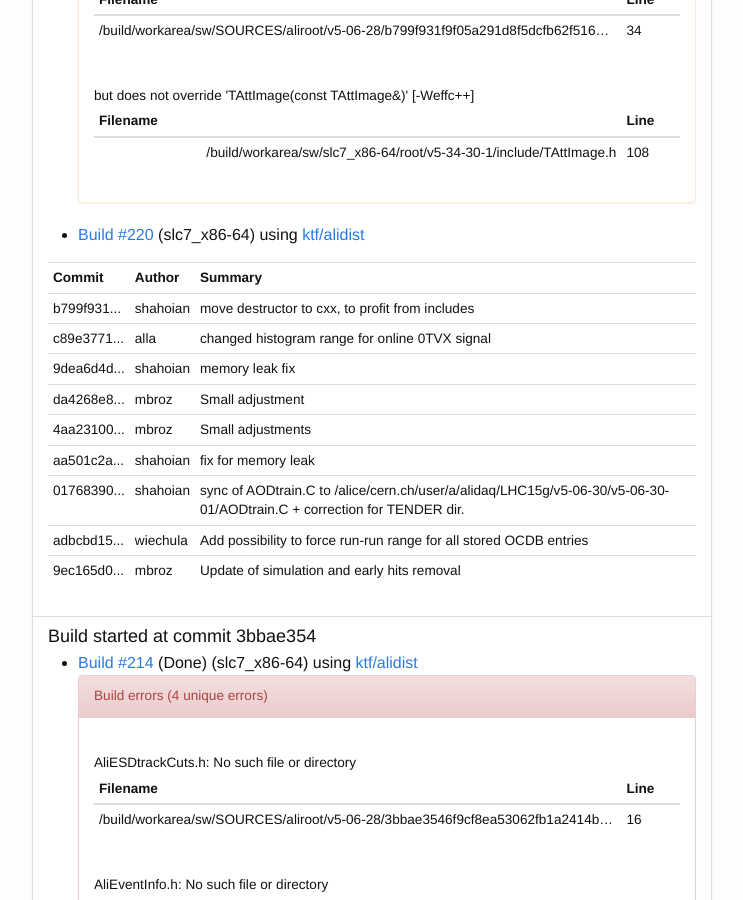
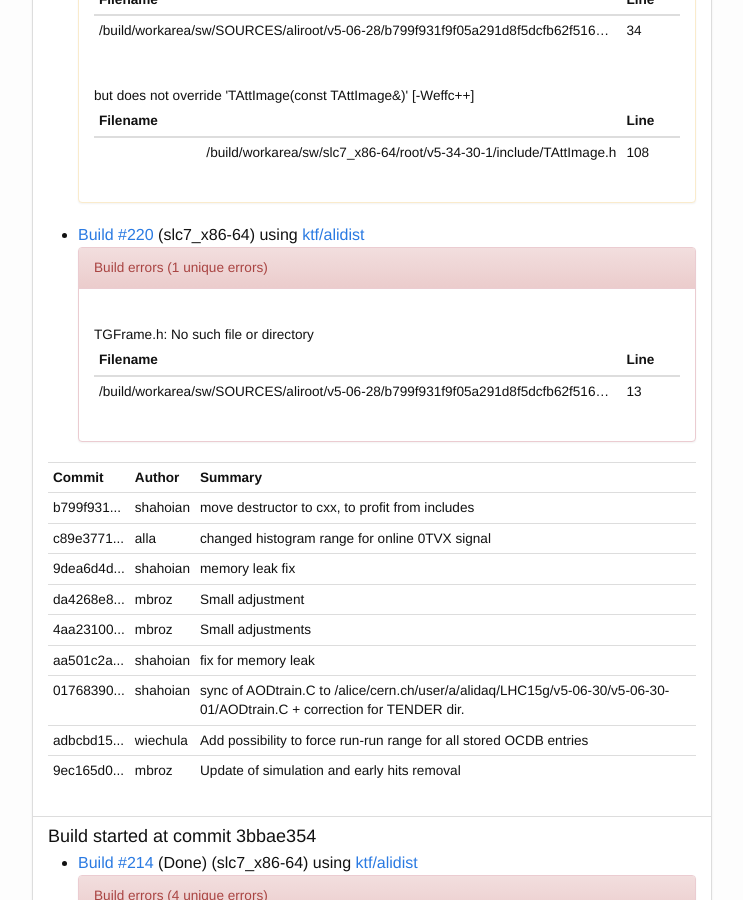
Before and after one commit to alisw/alisw.github.io, a Jekyll site: the page built from index.html, in a window 1280 px wide and 900 px high, scrolled down 2693 px. Shown: the whole window, without its empty margins (268-1011 px from the left). Built offline with Jekyll 4.4.1, drawn with Linux system fonts in a browser that asks for light colours; nearby versions of some CDN libraries.

Commit message:
Updated results.

```diff
--- a/_data/errors.json
+++ b/_data/errors.json
@@ -213,6 +213,23 @@
             }
           } ]
         }
+      }, {
+        "key" : "220",
+        "by_message" : {
+          "buckets" : [ {
+            "key" : "TGFrame.h: No such file or directory",
+            "filename" : {
+              "buckets" : [ {
+                "key" : "/build/workarea/sw/SOURCES/aliroot/v5-06-28/b799f931f9f05a291d8f5dcfb62f51675f0b94dd/MONITOR/MONITOR/AliTestChildProc.h",
+                "line" : {
+                  "buckets" : [ {
+                    "key" : "13"
+                  } ]
+                }
+              } ]
+            }
+          } ]
+        }
       } ]
     }
   }
```
Also changed, not shown: _data/build.json.
